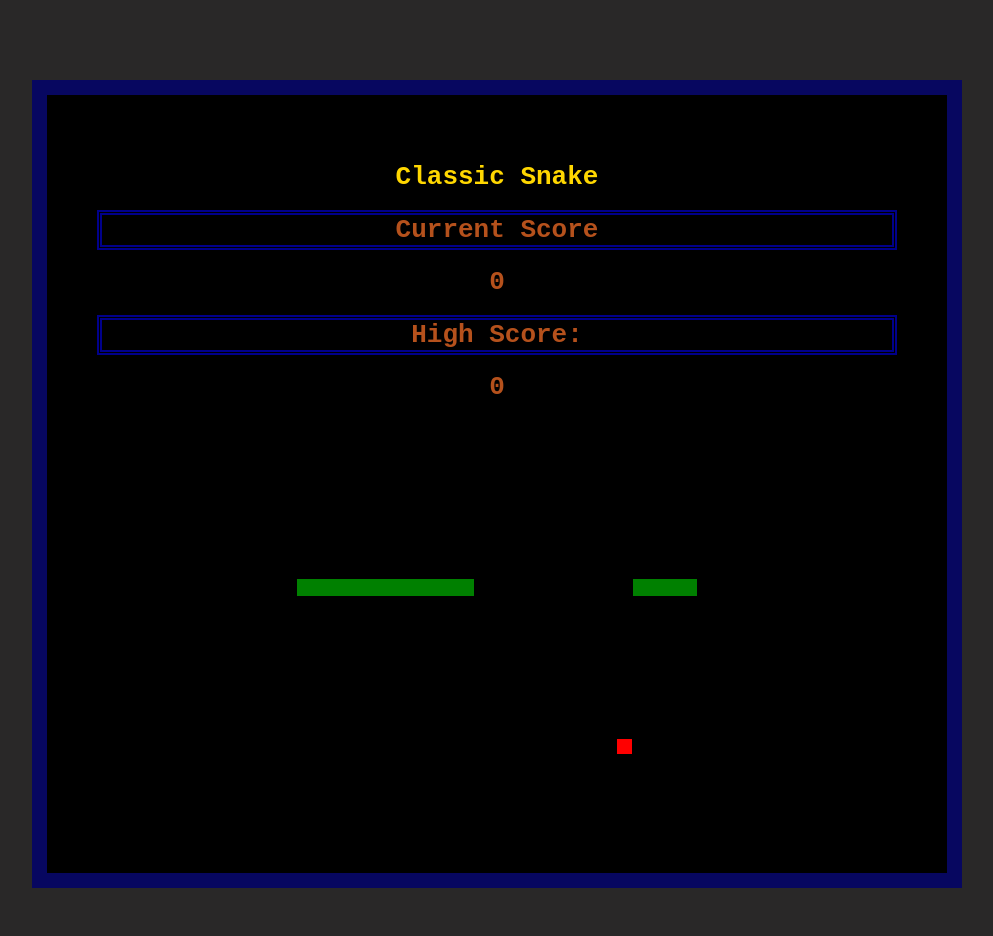
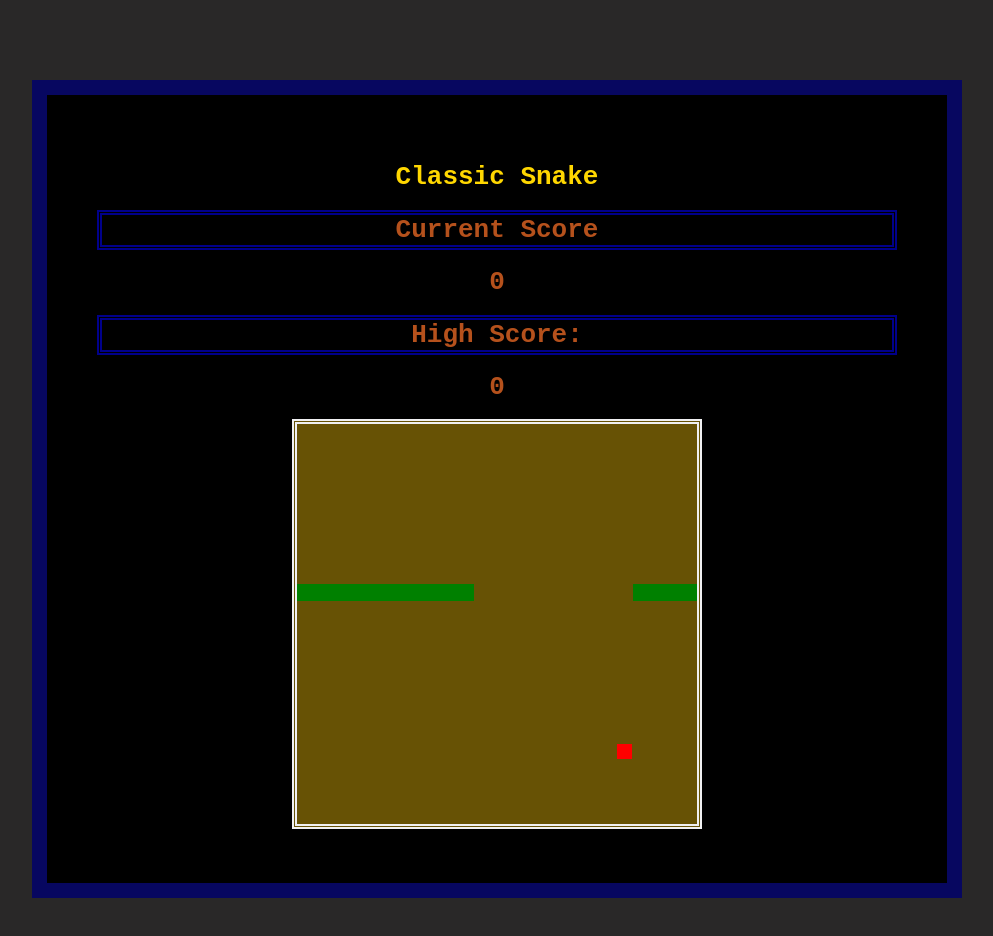
Before and after one commit to ZachMcD223/Snake-Game, a plain HTML site: page index.html in a window 1280 px wide. Shown: the whole page, without its empty margins (56-1049 px from the left). Drawn offline with Linux system fonts and the light colour scheme.

Commit message:
added borders

```diff
--- a/style.css
+++ b/style.css
@@ -16,3 +16,7 @@ border: 15px solid rgb(7, 7, 96);
 padding: 50px;
 margin: 80px;
 }
+ #game
+ {border-style: double;border-color: rgb(240, 240, 242);border-width: 5px;
+background-color:rgba(106, 84, 6, 0.975)
+ }
```
